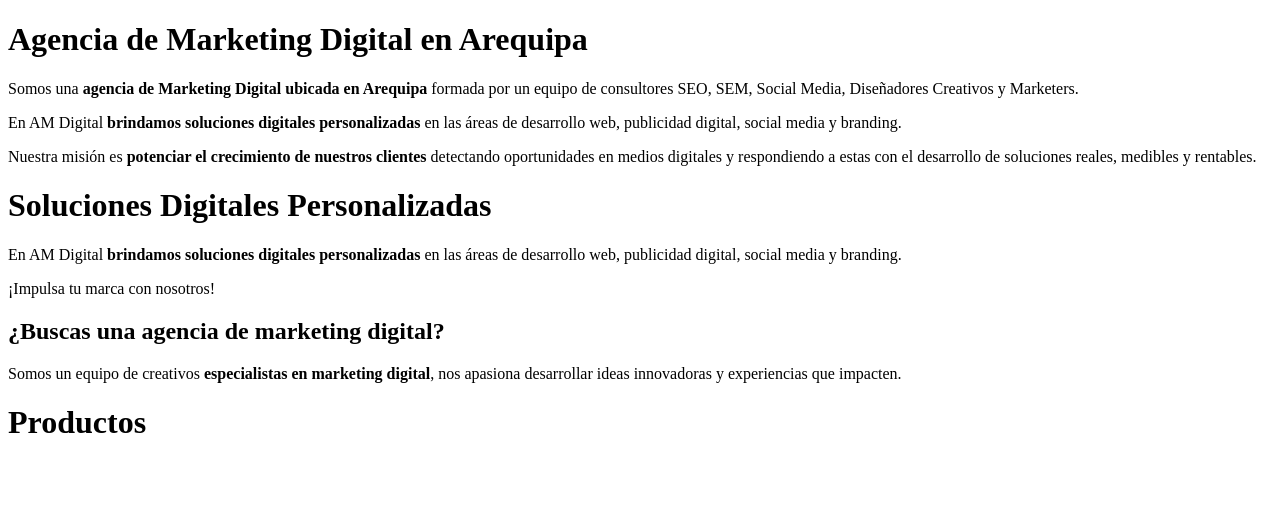
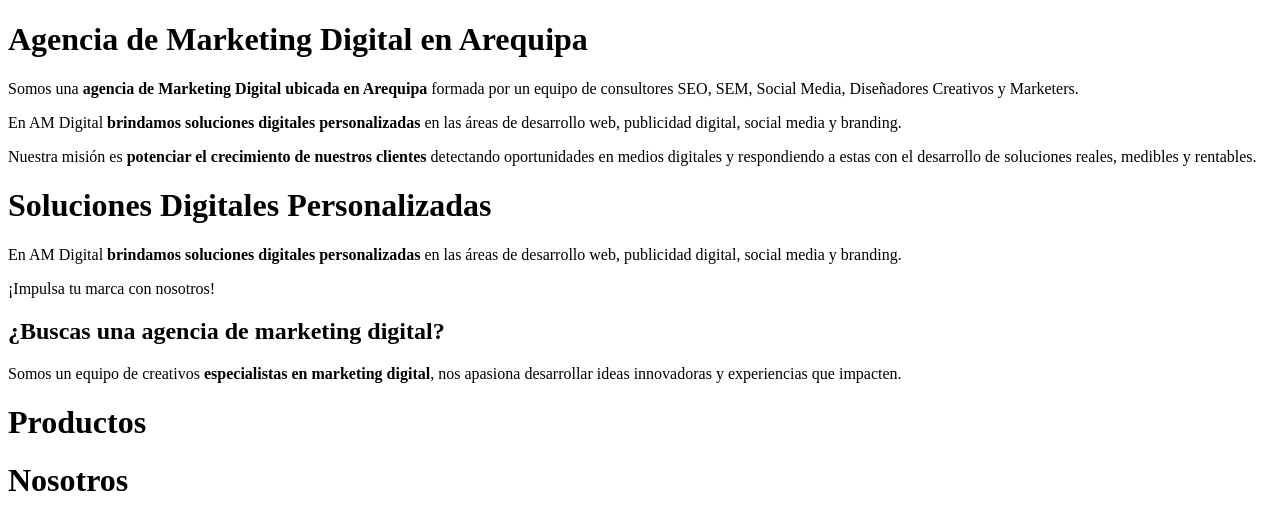
Before and after one commit to f1nol/Proyecto-Marketing-Digital, a plain HTML site: page index.html in a window 1280 px wide. Drawn offline with Linux system fonts and the light colour scheme.

Commit message:
Update index.html

```diff
--- a/index.html
+++ b/index.html
@@ -23,6 +23,8 @@
                 <p>Somos un equipo de creativos <strong>especialistas en marketing digital</strong>, nos apasiona desarrollar ideas innovadoras y experiencias que impacten.</p>
 
                 <h1>Productos</h1>
+
+                <h1>Nosotros</h1>
             </div>
         </div>
     </body>
```
